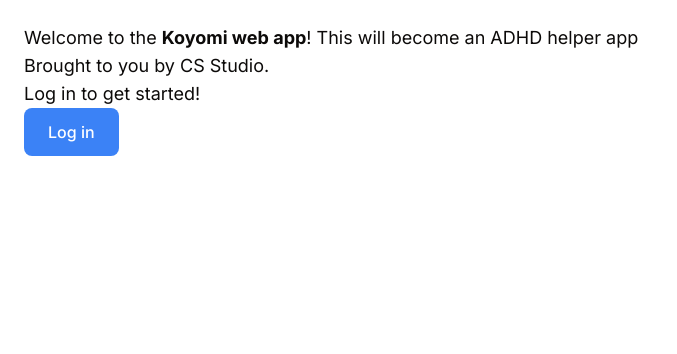
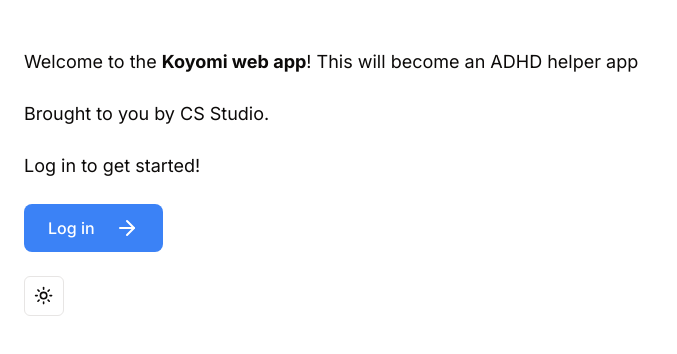
Before and after one commit to LoTerence/koyomi-web, a Next.js app: page / in a window 1280 px wide. Shown: the top 354 px of the page, without its empty margins (0-677 px from the left). Built offline with nearby package versions, Linux system fonts and the light colour scheme; a web font is replaced by a local one.

Commit message:
add mode toggler

```diff
--- a/app/page.tsx
+++ b/app/page.tsx
@@ -1,22 +1,27 @@
 import Link from 'next/link';
+import { ModeToggle } from '@/components/ui/mode-toggle';
+import { ArrowRight } from 'lucide-react';
 
 export default function Home() {
   return (
     <main className="flex min-h-screen flex-col p-6">
       <section className="text-lg">
-        <p>
+        <p className="mt-6 leading-7">
           Welcome to the <b>Koyomi web app</b>! This will become an ADHD helper
           app
         </p>
-        <p>Brought to you by CS Studio.</p>
-        <p>Log in to get started!</p>
+        <p className="mt-6 leading-7">Brought to you by CS Studio.</p>
+        <p className="mt-6 leading-7">Log in to get started!</p>
       </section>
       <Link
         href="/login"
-        className="flex items-center gap-5 self-start rounded-lg bg-blue-500 px-6 py-3 text-sm font-medium text-white transition-colors hover:bg-blue-400 md:text-base"
+        className="mt-6 flex items-center gap-5 self-start rounded-lg bg-blue-500 px-6 py-3 text-sm font-medium text-white transition-colors hover:bg-blue-400 md:text-base"
       >
-        <span>Log in</span>
+        <span>Log in</span> <ArrowRight />
       </Link>
+      <div className="mt-6">
+        <ModeToggle />
+      </div>
     </main>
   );
 }
--- /dev/null
+++ b/components/ui/mode-toggle.tsx
@@ -0,0 +1,40 @@
+'use client';
+
+import * as React from 'react';
+import { Moon, Sun } from 'lucide-react';
+import { useTheme } from 'next-themes';
+
+import { Button } from '@/components/ui/button';
+import {
+  DropdownMenu,
+  DropdownMenuContent,
+  DropdownMenuItem,
+  DropdownMenuTrigger,
+} from '@/components/ui/dropdown-menu';
+
+export function ModeToggle() {
+  const { setTheme } = useTheme();
+
+  return (
+    <DropdownMenu>
+      <DropdownMenuTrigger asChild>
+        <Button variant="outline" size="icon">
+          <Sun className="h-[1.2rem] w-[1.2rem] rotate-0 scale-100 transition-all dark:-rotate-90 dark:scale-0" />
+          <Moon className="absolute h-[1.2rem] w-[1.2rem] rotate-90 scale-0 transition-all dark:rotate-0 dark:scale-100" />
+          <span className="sr-only">Toggle theme</span>
+        </Button>
+      </DropdownMenuTrigger>
+      <DropdownMenuContent align="end">
+        <DropdownMenuItem onClick={() => setTheme('light')}>
+          Light
+        </DropdownMenuItem>
+        <DropdownMenuItem onClick={() => setTheme('dark')}>
+          Dark
+        </DropdownMenuItem>
+        <DropdownMenuItem onClick={() => setTheme('system')}>
+          System
+        </DropdownMenuItem>
+      </DropdownMenuContent>
+    </DropdownMenu>
+  );
+}
```
